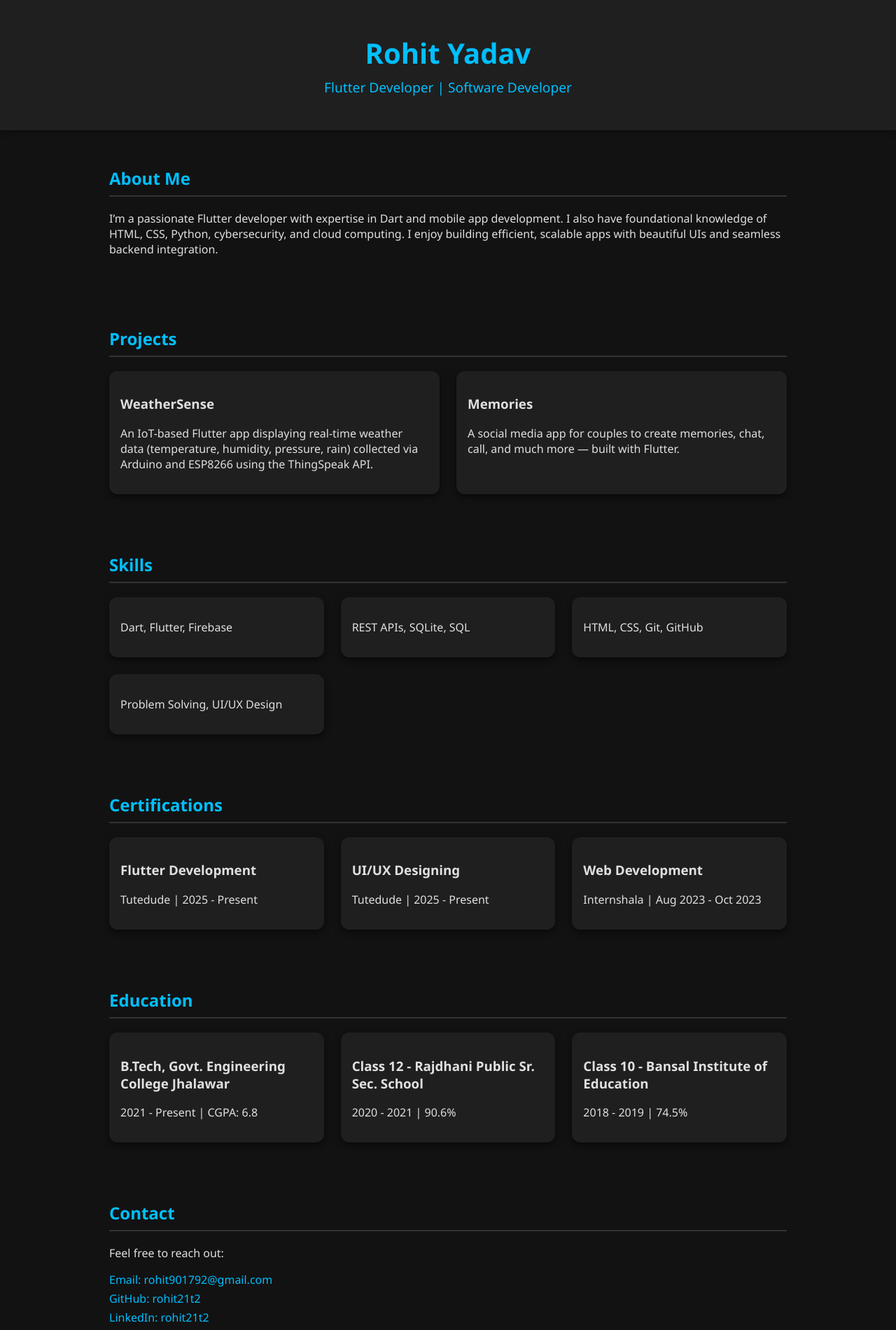
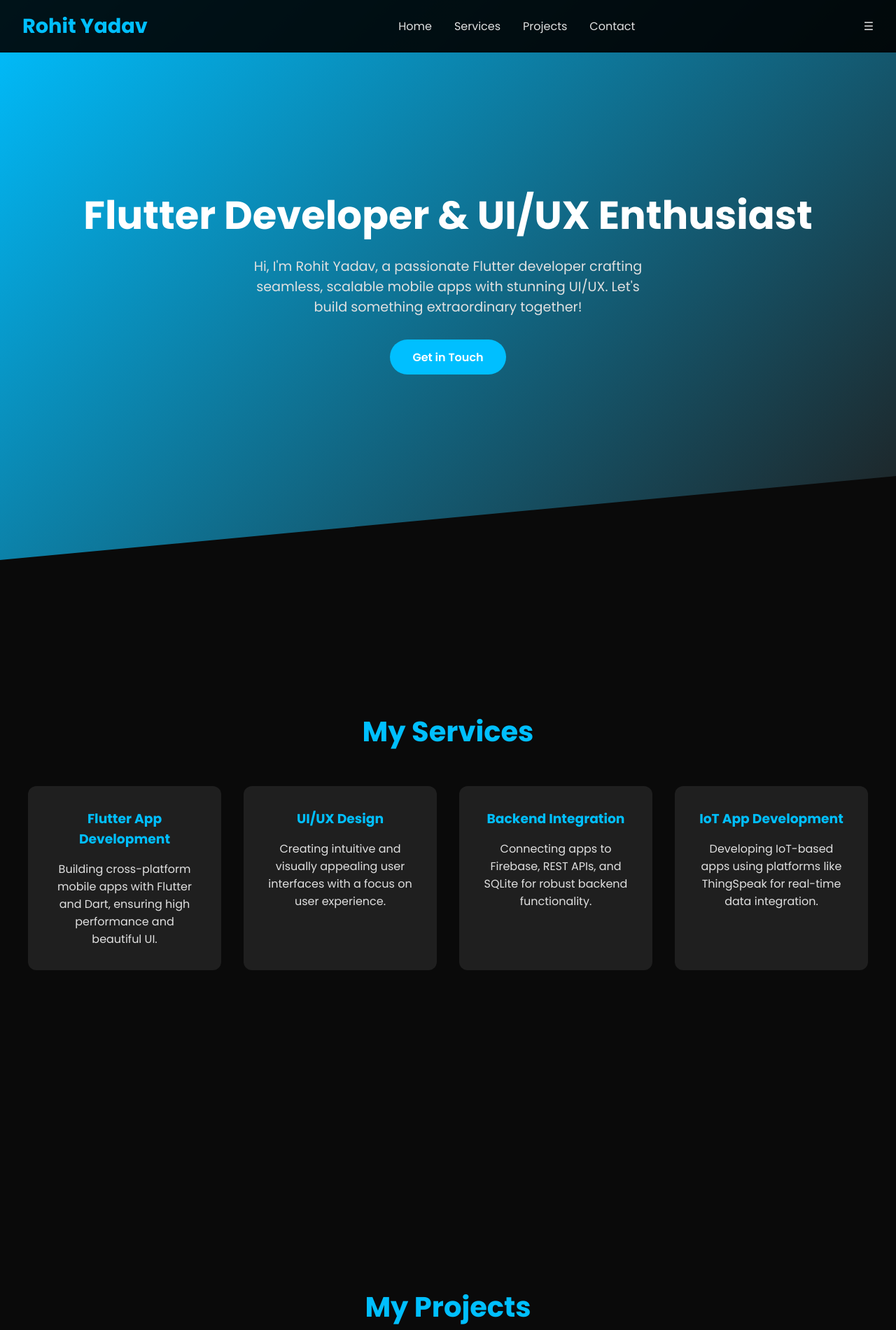
Before and after one commit to rohit21t2/rohit21t2.github.io, a plain HTML site: page index.html in a window 1280 px wide. Shown: the top 1900 px of the page at 70% size. Drawn offline with Linux system fonts and the light colour scheme.

Commit message:
Update index.html

```diff
--- a/index.html
+++ b/index.html
@@ -2,204 +2,391 @@
 <html lang="en">
 <head>
   <meta charset="UTF-8" />
-  <meta name="viewport" content="width=device-width, initial-scale=1.0"/>
+  <meta name="viewport" content="width=device-width, initial-scale=1.0" />
   <title>Rohit Yadav | Flutter Developer Portfolio</title>
+  <link href="https://fonts.googleapis.com/css2?family=Poppins:wght@300;400;600;700&display=swap" rel="stylesheet" />
   <style>
     * {
+      margin: 0;
+      padding: 0;
       box-sizing: border-box;
       scroll-behavior: smooth;
     }
 
     body {
-      margin: 0;
-      font-family: 'Segoe UI', sans-serif;
-      background: #121212;
+      font-family: 'Poppins', sans-serif;
+      background: #0a0a0a;
       color: #e0e0e0;
-      animation: fadeIn 1s ease-in;
+      overflow-x: hidden;
     }
 
-    @keyframes fadeIn {
-      from { opacity: 0; }
-      to { opacity: 1; }
+    /* Navigation */
+    nav {
+      position: fixed;
+      top: 0;
+      width: 100%;
+      background: rgba(0, 0, 0, 0.9);
+      padding: 1rem 2rem;
+      display: flex;
+      justify-content: space-between;
+      align-items: center;
+      z-index: 1000;
+      transition: background 0.3s ease;
     }
 
-    header {
+    nav.scrolled {
       background: #1f1f1f;
-      color: #00BFFF;
-      padding: 3rem 1rem;
-      text-align: center;
-      box-shadow: 0 2px 10px rgba(0, 0, 0, 0.4);
+      box-shadow: 0 2px 5px rgba(0, 0, 0, 0.5);
     }
 
-    header h1 {
-      margin: 0;
-      font-size: 2.5rem;
+    nav .logo {
+      font-size: 1.8rem;
+      font-weight: 700;
+      color: #00BFFF;
     }
 
-    header p {
-      margin: 0.5rem 0 0;
-      font-size: 1.2rem;
+    nav ul {
+      display: flex;
+      list-style: none;
     }
 
-    section {
-      padding: 2rem 1rem;
-      max-width: 1000px;
-      margin: auto;
-      opacity: 0;
-      animation: slideUp 1s ease-out forwards;
+    nav ul li {
+      margin-left: 2rem;
     }
 
-    section:nth-of-type(2) { animation-delay: 0.3s; }
-    section:nth-of-type(3) { animation-delay: 0.6s; }
-    section:nth-of-type(4) { animation-delay: 0.9s; }
-    section:nth-of-type(5) { animation-delay: 1.2s; }
+    nav ul li a {
+      color: #e0e0e0;
+      text-decoration: none;
+      font-weight: 500;
+      transition: color 0.3s ease;
+    }
 
-    @keyframes slideUp {
-      from { opacity: 0; transform: translateY(20px); }
-      to { opacity: 1; transform: translateY(0); }
+    nav ul li a:hover {
+      color: #00BFFF;
+    }
+
+    /* General Section Styling */
+    section {
+      padding: 5rem 2rem;
+      min-height: 100vh;
+      display: flex;
+      align-items: center;
+      justify-content: center;
+      flex-direction: column;
+      opacity: 0;
+      transform: translateY(50px);
+      animation: fadeInUp 1s ease-out forwards;
+    }
+
+    section:nth-child(2) { animation-delay: 0.2s; }
+    section:nth-child(3) { animation-delay: 0.4s; }
+    section:nth-child(4) { animation-delay: 0.6s; }
+    section:nth-child(5) { animation-delay: 0.8s; }
+
+    @keyframes fadeInUp {
+      to {
+        opacity: 1;
+        transform: translateY(0);
+      }
     }
 
     h2 {
+      font-size: 2.5rem;
       color: #00BFFF;
-      border-bottom: 2px solid #333;
-      padding-bottom: 0.5rem;
+      margin-bottom: 1rem;
+      text-align: center;
     }
 
-    .projects, .certs, .edu, .skills {
+    /* Home Section */
+    #home {
+      background: linear-gradient(135deg, #00BFFF 0%, #1f1f1f 100%);
+      text-align: center;
+      padding: 8rem 2rem;
+      clip-path: polygon(0 0, 100% 0, 100% 85%, 0 100%);
+    }
+
+    #home h1 {
+      font-size: 3.5rem;
+      margin-bottom: 1rem;
+      color: #fff;
+      animation: slideInLeft 1s ease-out;
+    }
+
+    #home p {
+      font-size: 1.2rem;
+      max-width: 600px;
+      margin: 0 auto;
+      color: #e0e0e0;
+      animation: slideInRight 1s ease-out;
+    }
+
+    @keyframes slideInLeft {
+      from { opacity: 0; transform: translateX(-50px); }
+      to { opacity: 1; transform: translateX(0); }
+    }
+
+    @keyframes slideInRight {
+      from { opacity: 0; transform: translateX(50px); }
+      to { opacity: 1; transform: translateX(0); }
+    }
+
+    .cta-btn {
+      display: inline-block;
+      margin-top: 2rem;
+      padding: 0.8rem 2rem;
+      background: #00BFFF;
+      color: #fff;
+      text-decoration: none;
+      border-radius: 50px;
+      font-weight: 600;
+      transition: background 0.3s ease, transform 0.3s ease;
+    }
+
+    .cta-btn:hover {
+      background: #0088cc;
+      transform: scale(1.05);
+    }
+
+    /* Services Section */
+    .services-grid {
       display: grid;
       grid-template-columns: repeat(auto-fit, minmax(250px, 1fr));
-      gap: 1.5rem;
-      margin-top: 1rem;
+      gap: 2rem;
+      max-width: 1200px;
+      margin-top: 2rem;
     }
 
-    .card {
+    .service-card {
       background: #1f1f1f;
-      padding: 1rem;
+      padding: 2rem;
       border-radius: 12px;
-      box-shadow: 0 4px 10px rgba(0,0,0,0.5);
+      text-align: center;
       transition: transform 0.3s ease, box-shadow 0.3s ease;
     }
 
-    .card:hover {
-      transform: translateY(-5px);
-      box-shadow: 0 8px 16px rgba(0,0,0,0.6);
+    .service-card:hover {
+      transform: translateY(-10px);
+      box-shadow: 0 10px 20px rgba(0, 0, 0, 0.6);
     }
 
-    footer {
-      text-align: center;
-      padding: 1.5rem 1rem;
-      font-size: 0.9rem;
-      color: #888;
-      background: #1f1f1f;
+    .service-card h3 {
+      color: #00BFFF;
+      margin-bottom: 1rem;
+    }
+
+    /* Projects Section */
+    .projects-grid {
+      display: grid;
+      grid-template-columns: repeat(auto-fit, minmax(300px, 1fr));
+      gap: 2rem;
+      max-width: 1200px;
       margin-top: 2rem;
     }
 
-    a {
-      color: #00BFFF;
-      text-decoration: none;
+    .project-card {
+      background: #1f1f1f;
+      padding: 1.5rem;
+      border-radius: 12px;
+      position: relative;
+      overflow: hidden;
+      transition: transform 0.3s ease, box-shadow 0.3s ease;
     }
 
-    a:hover {
-      text-decoration: underline;
+    .project-card:hover {
+      transform: translateY(-10px);
+      box-shadow: 0 10px 20px rgba(0, 0, 0, 0.6);
     }
 
-    ul {
+    .project-card h3 {
+      color: #00BFFF;
+      margin-bottom: 1rem;
+    }
+
+    .project-card a {
+      color: #00BFFF;
+      font-weight: 500;
+    }
+
+    /* Contact Section */
+    .contact-info {
+      text-align: center;
+      max-width: 600px;
+      margin-top: 2rem;
+    }
+
+    .contact-info ul {
       list-style: none;
-      padding: 0;
       margin: 1rem 0;
     }
 
-    li {
-      margin: 0.3rem 0;
+    .contact-info li {
+      margin: 0.5rem 0;
+    }
+
+    .contact-info a {
+      color: #00BFFF;
+      text-decoration: none;
+      transition: color 0.3s ease;
+    }
+
+    .contact-info a:hover {
+      color: #0088cc;
+    }
+
+    /* Footer */
+    footer {
+      text-align: center;
+      padding: 2rem;
+      background: #1f1f1f;
+      color: #888;
+      font-size: 0.9rem;
+    }
+
+    /* Responsive Design */
+    @media (max-width: 768px) {
+      nav ul {
+        flex-direction: column;
+        position: absolute;
+        top: 60px;
+        left: 0;
+        width: 100%;
+        background: #1f1f1f;
+        padding: 1rem;
+        display: none;
+      }
+
+      nav ul.active {
+        display: flex;
+      }
+
+      nav .menu-toggle {
+        display: block;
+        cursor: pointer;
+        color: #00BFFF;
+        font-size: 1.5rem;
+      }
+
+      #home h1 {
+        font-size: 2.5rem;
+      }
+
+      section {
+        padding: 3rem 1rem;
+      }
     }
   </style>
 </head>
 <body>
+  <!-- Navigation -->
+  <nav id="navbar">
+    <div class="logo">Rohit Yadav</div>
+    <ul>
+      <li><a href="#home">Home</a></li>
+      <li><a href="#services">Services</a></li>
+      <li><a href="#projects">Projects</a></li>
+      <li><a href="#contact">Contact</a></li>
+    </ul>
+    <div class="menu-toggle">☰</div>
+  </nav>
 
-  <header>
-    <h1>Rohit Yadav</h1>
-    <p>Flutter Developer | Software Developer</p>
-  </header>
-
-  <section>
-    <h2>About Me</h2>
-    <p>I’m a passionate Flutter developer with expertise in Dart and mobile app development. I also have foundational knowledge of HTML, CSS, Python, cybersecurity, and cloud computing. I enjoy building efficient, scalable apps with beautiful UIs and seamless backend integration.</p>
+  <!-- Home Section -->
+  <section id="home">
+    <h1>Flutter Developer & UI/UX Enthusiast</h1>
+    <p>Hi, I'm Rohit Yadav, a passionate Flutter developer crafting seamless, scalable mobile apps with stunning UI/UX. Let's build something extraordinary together!</p>
+    <a href="#contact" class="cta-btn">Get in Touch</a>
   </section>
 
-  <section>
-    <h2>Projects</h2>
-    <div class="projects">
-      <div class="card">
-        <h3>WeatherSense</h3>
-        <p>An IoT-based Flutter app displaying real-time weather data (temperature, humidity, pressure, rain) collected via Arduino and ESP8266 using the ThingSpeak API.</p>
+  <!-- Services Section -->
+  <section id="services">
+    <h2>My Services</h2>
+    <div class="services-grid">
+      <div class="service-card">
+        <h3>Flutter App Development</h3>
+        <p>Building cross-platform mobile apps with Flutter and Dart, ensuring high performance and beautiful UI.</p>
       </div>
-      <div class="card">
-        <h3>Memories</h3>
-        <p>A social media app for couples to create memories, chat, call, and much more — built with Flutter.</p>
+      <div class="service-card">
+        <h3>UI/UX Design</h3>
+        <p>Creating intuitive and visually appealing user interfaces with a focus on user experience.</p>
       </div>
-      <!-- Add more project cards as needed -->
-    </div>
-  </section>
-
-  <section>
-    <h2>Skills</h2>
-    <div class="skills">
-      <div class="card"><p>Dart, Flutter, Firebase</p></div>
-      <div class="card"><p>REST APIs, SQLite, SQL</p></div>
-      <div class="card"><p>HTML, CSS, Git, GitHub</p></div>
-      <div class="card"><p>Problem Solving, UI/UX Design</p></div>
-    </div>
-  </section>
-
-  <section>
-    <h2>Certifications</h2>
-    <div class="certs">
-      <div class="card">
-        <h3>Flutter Development</h3>
-        <p>Tutedude | 2025 - Present</p>
+      <div class="service-card">
+        <h3>Backend Integration</h3>
+        <p>Connecting apps to Firebase, REST APIs, and SQLite for robust backend functionality.</p>
       </div>
-      <div class="card">
-        <h3>UI/UX Designing</h3>
-        <p>Tutedude | 2025 - Present</p>
-      </div>
-      <div class="card">
-        <h3>Web Development</h3>
-        <p>Internshala | Aug 2023 - Oct 2023</p>
+      <div class="service-card">
+        <h3>IoT App Development</h3>
+        <p>Developing IoT-based apps using platforms like ThingSpeak for real-time data integration.</p>
       </div>
     </div>
   </section>
 
-  <section>
-    <h2>Education</h2>
-    <div class="edu">
-      <div class="card">
-        <h3>B.Tech, Govt. Engineering College Jhalawar</h3>
-        <p>2021 - Present | CGPA: 6.8</p>
+  <!-- Projects Section -->
+  <section id="projects">
+    <h2>My Projects</h2>
+    <div class="projects-grid">
+      <div class="project-card">
+        <h3>WeatherSense</h3>
+        <p>An IoT-based Flutter app displaying real-time weather data (temperature, humidity, pressure, rain) using Arduino, ESP8266, and ThingSpeak API.</p>
+        <a href="https://github.com/rohit21t2/weathersense" target="_blank">View Project</a>
       </div>
-      <div class="card">
-        <h3>Class 12 - Rajdhani Public Sr. Sec. School</h3>
-        <p>2020 - 2021 | 90.6%</p>
+      <div class="project-card">
+        <h3>Memories</h3>
+        <p>A social media app for couples to create memories, chat, and call, built with Flutter and Firebase.</p>
+        <a href="https://github.com/rohit21t2/memories" target="_blank">View Project</a>
       </div>
-      <div class="card">
-        <h3>Class 10 - Bansal Institute of Education</h3>
-        <p>2018 - 2019 | 74.5%</p>
+      <div class="project-card">
+        <h3>Portfolio Website</h3>
+        <p>A dynamic portfolio website showcasing my skills and projects, built with HTML, CSS, and JavaScript.</p>
+        <a href="https://github.com/rohit21t2/portfolio" target="_blank">View Project</a>
       </div>
     </div>
   </section>
 
-  <section>
-    <h2>Contact</h2>
-    <p>Feel free to reach out:</p>
-    <ul>
-      <li><a href="mailto:rohit901792@gmail.com">Email: rohit901792@gmail.com</a></li>
-      <li><a href="https://github.com/rohit21t2" target="_blank">GitHub: rohit21t2</a></li>
-      <li><a href="https://linkedin.com/in/rohit21t2" target="_blank">LinkedIn: rohit21t2</a></li>
-    </ul>
+  <!-- Contact Section -->
+  <section id="contact">
+    <h2>Contact Me</h2>
+    <div class="contact-info">
+      <p>Interested in collaborating or have a project in mind? Reach out to me!</p>
+      <ul>
+        <li><a href="mailto:rohit901792@gmail.com">Email: rohit901792@gmail.com</a></li>
+        <li><a href="https://github.com/rohit21t2" target="_blank">GitHub: rohit21t2</a></li>
+        <li><a href="https://linkedin.com/in/rohit21t2" target="_blank">LinkedIn: rohit21t2</a></li>
+      </ul>
+      <a href="mailto:rohit901792@gmail.com" class="cta-btn">Send a Message</a>
+    </div>
   </section>
 
+  <!-- Footer -->
   <footer>
-    &copy; 2025 Rohit Yadav. All rights reserved.
+    © 2025 Rohit Yadav. All rights reserved.
   </footer>
 
+  <script>
+    // Navbar Scroll Effect
+    window.addEventListener('scroll', () => {
+      const navbar = document.getElementById('navbar');
+      if (window.scrollY > 50) {
+        navbar.classList.add('scrolled');
+      } else {
+        navbar.classList.remove('scrolled');
+      }
+    });
+
+    // Mobile Menu Toggle
+    const menuToggle = document.querySelector('.menu-toggle');
+    const navUl = document.querySelector('nav ul');
+    menuToggle.addEventListener('click', () => {
+      navUl.classList.toggle('active');
+    });
+
+    // Smooth Scroll for Anchor Links
+    document.querySelectorAll('a[href^="#"]').forEach(anchor => {
+      anchor.addEventListener('click', function(e) {
+        e.preventDefault();
+        document.querySelector(this.getAttribute('href')).scrollIntoView({
+          behavior: 'smooth'
+        });
+      });
+    });
+  </script>
 </body>
 </html>
```
